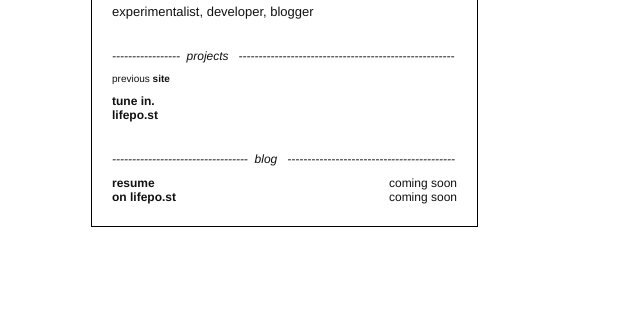
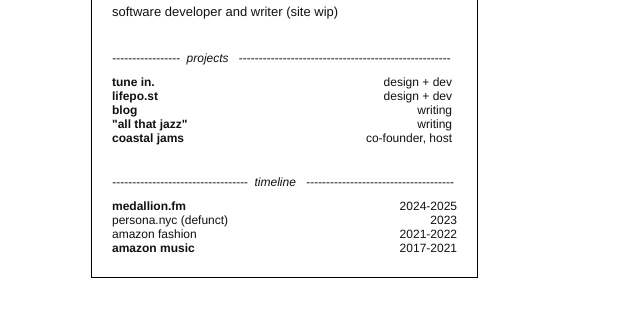
Before and after one commit to jiminkk/my-website, a website: page index.html in a window 1280 px wide. Shown: the part 105-422 px from the top of the page, without its empty margins (0-640 px from the left). Drawn offline with Linux system fonts and the light colour scheme.

Commit message:
update site

```diff
--- a/index.html
+++ b/index.html
@@ -61,13 +61,15 @@
     }
     .about {
       font-size: small;
+      margin-bottom: 2rem;
+      padding-right: 1rem;
     }
     .subabout {
       font-size: smaller;
     }
     .projects {
       margin-top: 30px;
-      width: 400px;
+      width: 340px;
     }
     .subheader {
       width: fit-content;
@@ -103,36 +105,62 @@
           <h1 class="name">Jasmine 지민 Kim</h1>
         </div>
 
-        <div class="about">experimentalist, developer, blogger</div>
+        <div class="about">software developer and writer (site wip)</div>
+        <!-- <div class="about">
+          Born in South Korea, raised in California, currently living in
+          Brooklyn, NY.
+        </div> -->
         <div class="projects">
           <p class="subheader">
             -----------------&nbsp;&nbsp;projects
-            &nbsp;&nbsp;------------------------------------------------------
-          </p>
-          <p class="subabout">
-            previous
-            <a target="_blank" href="https://jasminekim.tumblr.com">site</a>
+            &nbsp;&nbsp;-----------------------------------------------------
           </p>
           <div>
-            <a href="/radio">tune in.</a>
+            <a href="/radio">tune in.</a
+            ><span class="float-right">design + dev</span>
           </div>
           <div>
-            <a target="_blank" href="https://lifepo.st">lifepo.st</a>
+            <a target="_blank" href="https://lifepo.st">lifepo.st</a
+            ><span class="float-right">design + dev</span>
+          </div>
+          <div>
+            <a target="_blank" href="https://jasminekim.tumblr.com">blog</a>
+            <span class="float-right">writing</span>
+          </div>
+          <div>
+            <a target="_blank" href="https://jasminek.substack.com"
+              >"all that jazz"</a
+            ><span class="float-right">writing</span>
+          </div>
+          <div>
+            <a target="_blank" href="https://www.instagram.com/coastaljams"
+              >coastal jams</a
+            ><span class="float-right">co-founder, host</span>
           </div>
         </div>
         <div class="blog">
           <p class="subheader">
-            ----------------------------------&nbsp;&nbsp;blog
-            &nbsp;&nbsp;------------------------------------------
+            ----------------------------------&nbsp;&nbsp;timeline
+            &nbsp;&nbsp;-------------------------------------
           </p>
           <ul>
             <li>
-              <a>resume</a>
-              <span class="float-right">coming soon</span>
+              <a href="https://medallion.fm" target="_blank">medallion.fm</a>
+              <span class="float-right">2024-2025</span>
             </li>
             <li>
-              <a>on lifepo.st</a>
-              <span class="float-right">coming soon</span>
+              persona.nyc (defunct)
+              <span class="float-right">2023</span>
+            </li>
+            <li>
+              amazon fashion
+              <span class="float-right">2021-2022</span>
+            </li>
+            <li>
+              <a href="https://music.amazon.com" target="_blank"
+                >amazon music</a
+              >
+              <span class="float-right">2017-2021</span>
             </li>
           </ul>
         </div>
```
Also changed, not shown: vite.config.mjs (added, +40 -0 lines).
